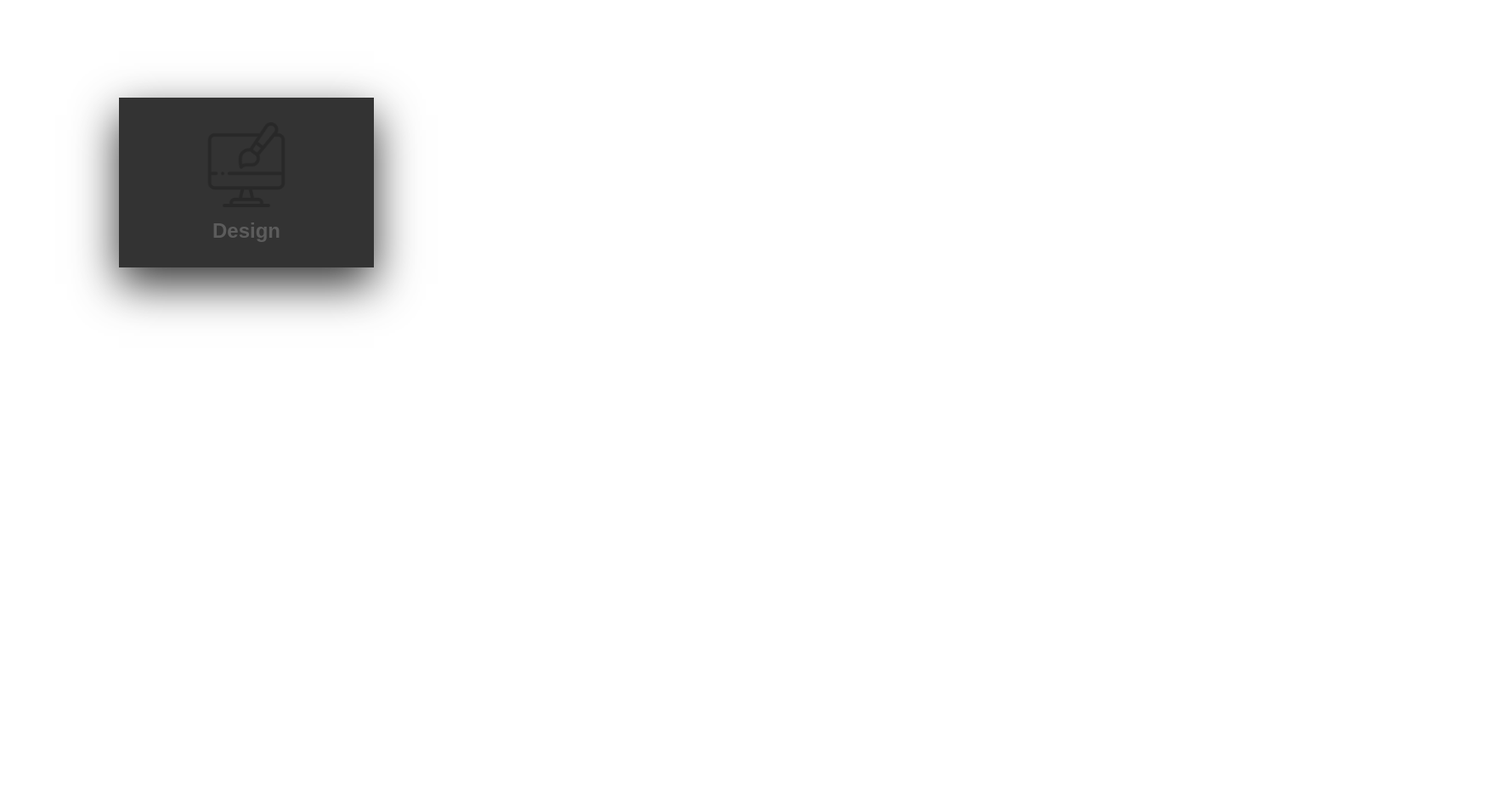
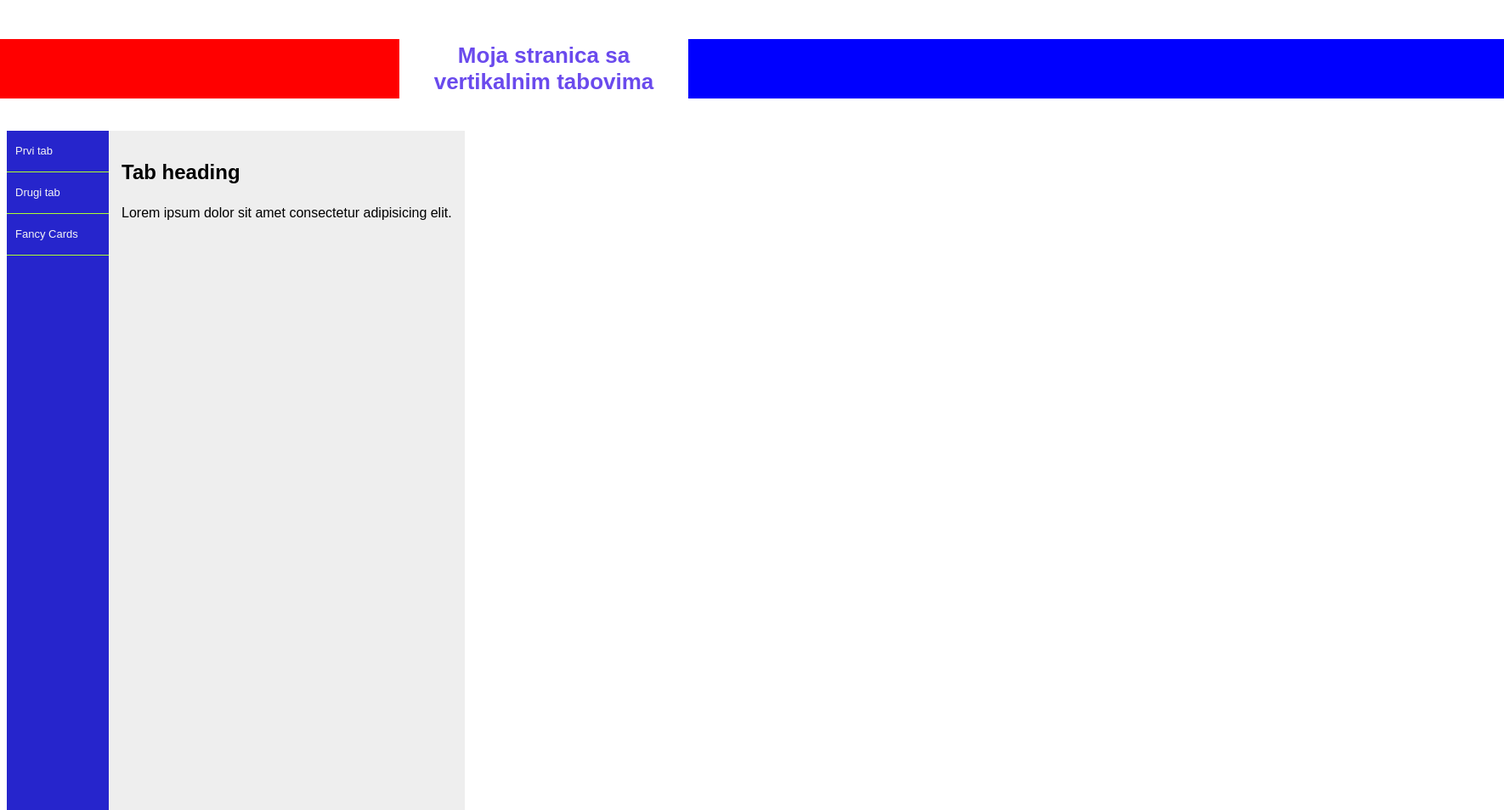
Before and after one commit to Marasz01/algebra.selektori, a plain HTML site: page index.html in a window 1280 px wide. Shown: the whole page at 85% size, 1770 px wide, since content can reach past the window. Before the commit the page ends 800 px from the top, so only its background shows below. Drawn offline with Linux system fonts and the light colour scheme.

Commit message:
add style3 + add menu

```diff
--- /dev/null
+++ b/css/style3.css
@@ -0,0 +1,123 @@
+.Header {
+    float: left;
+    width: 100%;
+    padding: 0.5em 0;
+}
+
+.Header h1 {
+    font-family: Arial, sans-serif;
+    color: #6a4aed;
+    font-size: 26px;
+    font-weight: 700;
+    margin: 0;
+    line-height: normal;
+}
+
+header {
+    display: block;
+}
+
+div.header-line {
+    box-sizing: border-box;
+    margin: 0 auto;
+    width: 25rem;
+    background: white;
+    padding: 30px;
+    text-align: center;
+}
+
+.full-width-header {
+    position: relative;
+    margin: 0 -30px;
+    padding: .25rem 30px;
+    background: white;
+    color: white;
+    font-size: 1.125rem;
+}
+
+.full-width-header::before,
+.full-width-header::after {
+    content: "";
+    position: absolute;
+    top: 0;
+    bottom: 0;
+    width: 960px;
+    right: 100%;
+    background: red;
+}
+
+.full-width-header::after {
+    width: 960px;
+    left: 100%;
+    background: blue;
+}
+
+.content1 {
+    line-height: 28px;
+}
+
+.tabs-container {
+    position: relative;
+    background: #2625cc;
+    width: 120px;
+    height: 100vh;
+    float: left;
+    z-index: 20;
+}
+
+.tabs-container label {
+    position: relative;
+    padding: 10px;
+    border-bottom: 1px solid greenyellow;
+    display: block;
+    font-size: 13px;
+    color: whitesmoke;
+    cursor: pointer;
+    user-select: none;
+}
+
+.tabs-container label:hover {
+    background: darkslateblue;
+}
+
+input[name="tab"] {
+    display: none;
+}
+
+.tab-container {
+    position: relative;
+    background: #eee;
+    width: calc(100%-120px);
+    min-height: 100vh;
+    padding: 15px;
+    float: left;
+    box-sizing: border-box;
+    z-index: 19;
+    display: none;
+}
+
+.tab-container::after {
+    content: "";
+    clear: both;
+}
+
+.tabs-container label:hover {
+    background: darkslateblue;
+}
+
+input[name="tab"]:checked+.tab-container {
+    display: block;
+    animation: slide 0.5s forwards;
+}
+
+@keyframes slide {
+    from {
+        left: -100%;
+        opacity: 0;
+    }
+
+    to {
+        left: 0;
+        opacity: 1;
+    }
+}
--- a/index.html
+++ b/index.html
@@ -5,8 +5,38 @@
     <meta name="viewport" content="width=device-width, initial-scale=1.0" />
     <title>Document</title>
     <link rel="stylesheet" href="./css/style.css" />
+    <link rel="stylesheet" href="./css/style3.css">
   </head>
   <body>
+    <header class="Header">
+        <div class="header-line">
+          <h1 class="full-width-header">Moja stranica sa vertikalnim tabovima</h1>
+        </div>
+      </header>
+
+      <div class="content1">
+        <section class="tabs-container">
+          <label for="tab1">Prvi tab</label>
+          <label for="tab2">Drugi tab</label>
+          <label for="tab3">Fancy Cards</label>
+        </section>
+
+        <input type="radio" name="tab" id="tab1" checked />
+        <section class="tab-container">
+          <h2>Tab heading</h2>
+          <p>Lorem ipsum dolor sit amet consectetur adipisicing elit.</p>
+        </section>
+
+        <input type="radio" name="tab" id="tab2" />
+        <section class="tab-container">
+          <p>Tab 2</p>
+        </section>
+
+        <input type="radio" name="tab" id="tab3" />
+        <section class="tab-container">
+          <p>Fancy Cards</p>
+
+
     <div class="container">
       <div class="card">
         <div class="face face1">
@@ -19,14 +49,49 @@
           <div class="content">
             <p>
               Lorem ipsum dolor sit amet consectetur, adipisicing elit. Quam
-              iure culpa quas explicabo neque quidem saepe voluptatibus, fuga in
-              consectetur quod eum id nobis accusantium vero minima, molestiae,
-              dignissimos ut.
+              iure culpa quas explicabo neque
             </p>
             <a href="#">Read more</a>
           </div>
         </div>
       </div>
-    </div>
+
+        <div class="card">
+          <div class="face face1">
+            <div class="content">
+              <img src="./img/coding_code_icon_154423.png" width="100" height="100" />
+              <h3>Code</h3>
+            </div>
+          </div>
+          <div class="face face2">
+            <div class="content">
+              <p>
+                Lorem ipsum dolor sit amet consectetur, adipisicing elit. Quam
+                iure culpa quas explicabo neque
+              </p>
+              <a href="#">Read more</a>
+            </div>
+          </div>
+        </div>
+
+        <div class="card">
+          <div class="face face1">
+            <div class="content">
+              <img src="./img/images.png" width="100" height="100" />
+              <h3>Launch</h3>
+            </div>
+          </div>
+          <div class="face face2">
+            <div class="content">
+              <p>
+                Lorem ipsum dolor sit amet consectetur, adipisicing elit. Quam
+                iure culpa quas explicabo neque
+              </p>
+              <a href="#">Read more</a>
+            </div>
+          </div>
+        </div>
+      </div>
+    </section>
   </body>
 </html>
```
